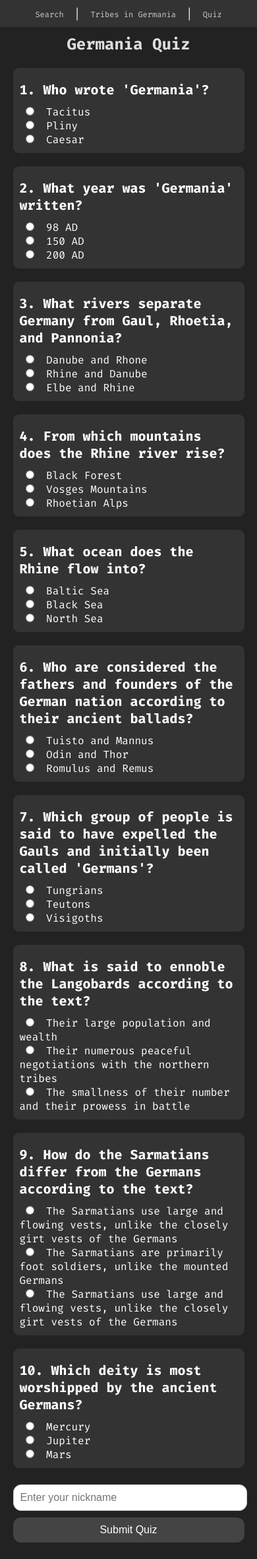
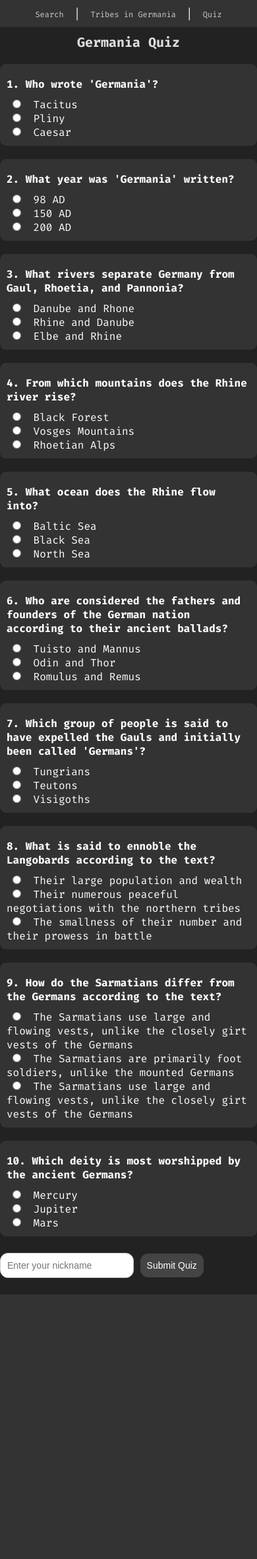
Before and after one commit to cyong113/SearchGermania, a Flask app: page /quiz in a window 390 px wide. Shown: the whole page at 66% size. After the commit the page ends 1962 px from the top, so only its background shows below. Run offline with Flask 3, Linux system fonts and the light colour scheme; parts of the project's set-up code (start-up, migrations or seed data) failed here and were passed over.

Commit message:
margins edited

```diff
--- a/app/templates/quiz.html
+++ b/app/templates/quiz.html
@@ -9,7 +9,7 @@
         .top-nav { background-color: #333; padding: 10px; text-align: center; }
         .top-nav a { color: #ccc; font-size: 15px; padding: 24px; text-decoration: none; }
         h1 { text-align: center; color: #ddd; font-size: 24px; } /* Adjusted font size for consistency */
-        form, #results { width: 33%; margin: 20px auto; } /* Increased width for better fill */
+        form, #results { width: 60%; margin: 20px auto; } /* Increased width for better fill */
         label { color: #fff; margin: 10px 0; display: block; font-weight: 300; font-size: 18px; }
         button { cursor: pointer; background-color: #444; color: white; border: none; padding: 10px; }
         button:hover { background-color: #555; }
@@ -35,19 +35,32 @@
         }
 
         @media (max-width: 600px) {
-            .top-nav a { font-size: 12px; padding: 6px; }
-            h1 { font-size: 24px; margin: 10px 0; }
-            form, #results { width: 90%; } /* Slightly wider on small screens */
-            .question-container { padding: 10px; }
-            label { font-size: 20px; }
-
-            input[type="text"] {
-                width: 95%; /* Allows the input to fill available space */
+            .top-nav a {
+                font-size: 12px;  /* Smaller font size for navigation links */
+                padding: 6px;  /* Smaller padding to save space */
+            }
+            h1 {
+                font-size: 20px;  /* Smaller font size for the header */
+                margin: 10px 0;  /* Less vertical space around the header */
+            }
+            form, #results {
+                width: 100%;  /* Use 100% width for smaller screens to ensure it uses full width */
+            }
+            .question-container {
+                padding: 10px;  /* Reduce padding inside question containers */
+            }
+            label {
+                font-size: 16px;  /* Reduce font size for labels */
+            }
+            input[type="text"], button {
+                font-size: 14px;  /* Smaller font size for inputs and buttons */
+                width: auto;  /* Ensure width is automatically adjusted */
             }
             button {
-                width: 100%; /* Full width button in very small screens */
+                width: auto;  /* Auto width for buttons to prevent overflow */
             }
         }
+
     </style>
 </head>
 <body>
```
